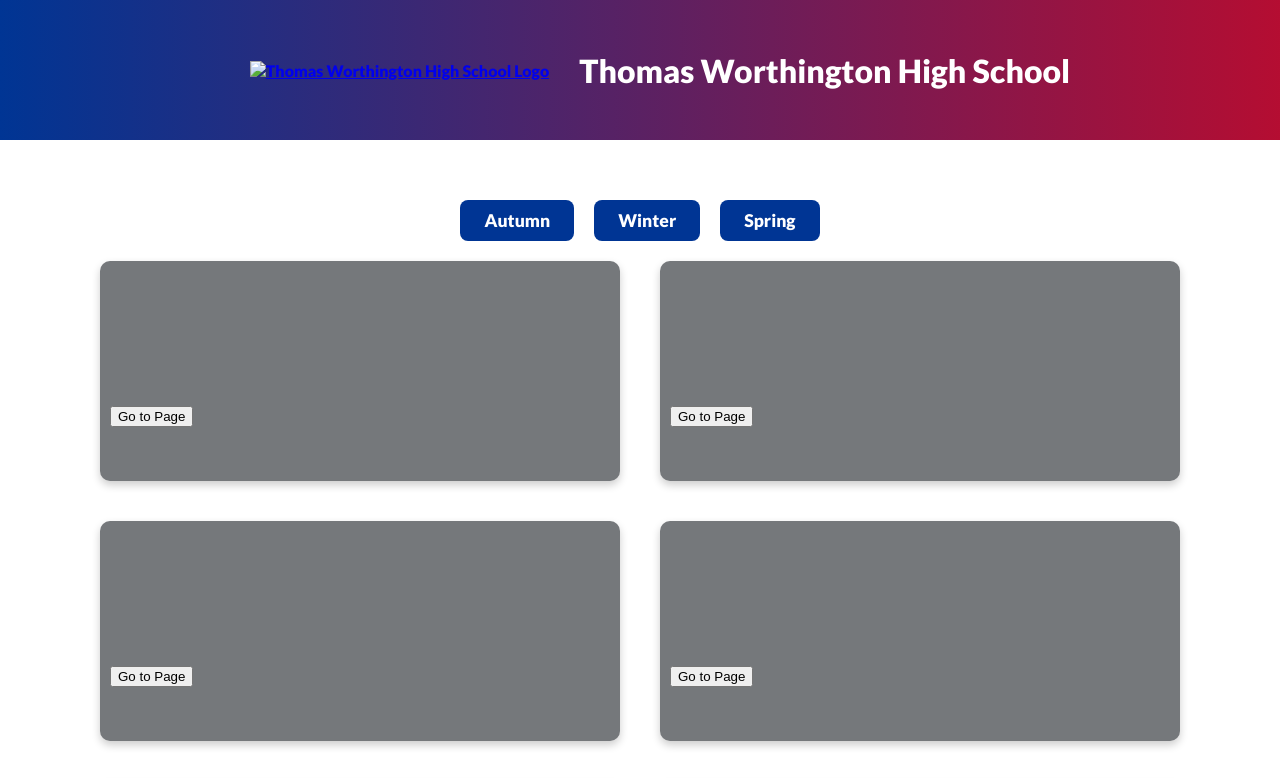
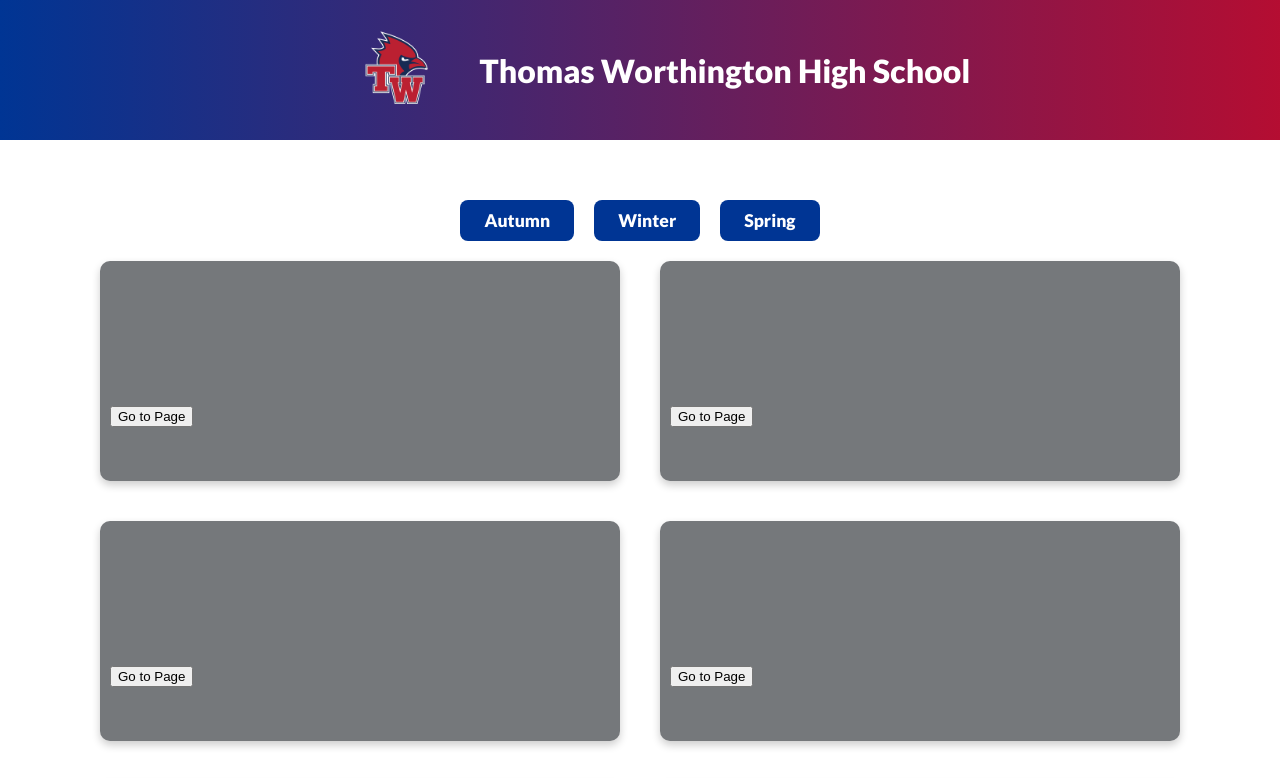
Before and after one commit to Amir5470/Worthmain, a plain HTML site: page thomas.html in a window 1280 px wide. Shown: the top 778 px of the page. Drawn offline with Linux system fonts and the light colour scheme; no server answers.

Commit message:
Update thomas.html

```diff
--- a/thomas.html
+++ b/thomas.html
@@ -9,7 +9,7 @@
 <body>
     <header>
         <a href="extra.html">
-        <img src="images/cardinals.webp" alt="Thomas Worthington High School Logo" class="thomas-image" href="~/extra.html"></a>
+        <img src="cardinals.webp" alt="Thomas Worthington High School Logo" class="thomas-image" href="~/extra.html"></a>
         <h1>Thomas Worthington High School</h1>
     </header>
     <div class="buttons">
```
